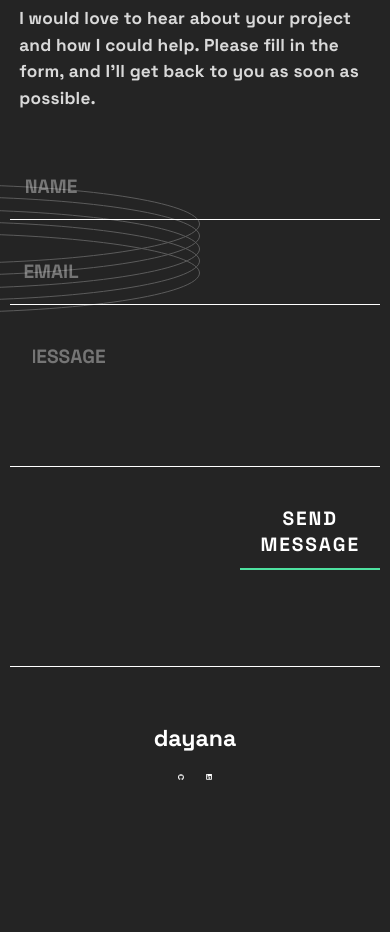
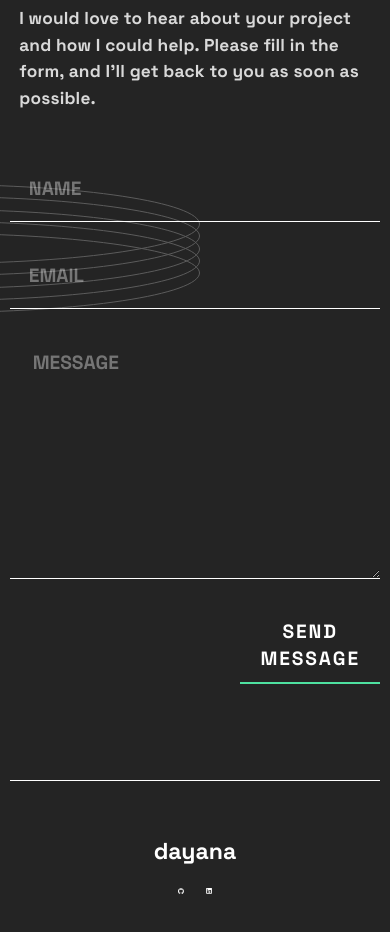
Before and after one commit to drv0228/dayana-portfolio, a React (Create React App) app: page / in a window 390 px wide. Shown: the part 4040-4972 px from the top of the page. Before the commit the page ends 4859 px from the top, so only its background shows below. Built offline with nearby package versions, Linux system fonts and the light colour scheme.

Commit message:
fixed a bug on the contact form and styling improved                                   pending: improve the styling of icons on mobile and tablet viewport                                     improve styling on mobile viewport on general

```diff
--- a/src/components/Contact/Contact.js
+++ b/src/components/Contact/Contact.js
@@ -15,29 +15,34 @@ function Contact() {
     };
 
     const formData = new FormData(e.target);
-        const userName = formData.get("userName");
-        const userEmail = formData.get("userEmail");
-        const userMessage = formData.get("userMessage");
+    const name = formData.get("name");
+    const email = formData.get("email");
+    const message = formData.get("message");
 
     // Set the parameters for the email template
     const emailParams = {
-          from_name: userName,
-          from_email: userEmail,
-          message: userMessage,
+      from_name: name,
+      from_email: email,
+      message: message,
     };
 
     // Send the email using EmailJS
-        emailjs.send(emailJsParams.serviceID, emailJsParams.templateID, emailParams, emailJsParams.userID)
+    emailjs
+      .send(
+        emailJsParams.serviceID,
+        emailJsParams.templateID,
+        emailParams,
+        emailJsParams.userID
+      )
       .then((response) => {
         console.log("Email sent successfully:", response);
-
+        // Reset the form fields
+        e.target.reset();
       })
       .catch((error) => {
         console.error("Email sending failed:", error);
-
       });
   };
-
 
   return (
     <section className="contact-section">
@@ -49,14 +54,36 @@ function Contact() {
         </p>
       </div>
       <form className="contact-section_form" onSubmit={handleMessage}>
-        <input className="form-values" required type="text" name="userName" placeholder="NAME"></input>
-        <input className="form-values" required type="email" name="userEmail" placeholder="EMAIL"></input>
-        <input required
+        <input
+          className="form-values"
+          required
+          type="text"
+          maxlength="30"
+          name="name"
+          placeholder="NAME"
+          pattern="[A-Za-z\s]{1,50}"
+          title="Only letters and spaces allowed"
+        ></input>
+        <input
+          className="form-values"
+          required
+          type="email"
+          name="email"
+          maxlength="30"
+          placeholder="EMAIL"
+        ></input>
+        <textarea
+          required
           className="form-values input-message"
-          type="text" name="userMessage"
+          type="text"
+          name="message"
           placeholder="MESSAGE"
-        ></input>
-        <button className="contact-section_form--button" type="submit">SEND MESSAGE</button>
+          rows="5"
+        ></textarea>
+
+        <button className="contact-section_form--button" type="submit">
+          SEND MESSAGE
+        </button>
       </form>
       <img
         className="contact-section__ovals"
--- a/src/components/Contact/Contact.scss
+++ b/src/components/Contact/Contact.scss
@@ -73,8 +73,9 @@
   border: none;
   border-bottom: 1px solid $p-white;
   background-color: $s-black;
-  &:focus {
-    border-color: $p-green;
+  box-sizing: border-box;
+  &:active {
+    border-color: none;
     background-color: transparent;
   }
   @include tablet {
@@ -84,51 +85,48 @@
   @include desktop {
     width: 30%;
     padding-top: 3rem;
-    // margin-left: 10rem;
 
   }
 }
 .form-values {
   border: none;
+  width: 100%;
   color: $p-grey;
   font-size: 1rem;
-  text-indent: -15rem;
-  padding: 2rem 0rem 1rem 0rem;
+  text-align: left;
+  margin-top: 0.1rem;
+  padding: 2rem 1rem 1rem 1rem;
   background-color: $s-black;
   border-bottom: 1px solid $p-white;
 
   &:focus {
-    border-color: $p-green;
-    background-color: transparent !important;
-  }
+    outline: none;
+    border-color: #ccc;
+    background-color: transparent;
+    }
+
   @include tablet {
     font-size: 0.8rem;
-    text-indent: -19.5rem;
-  }
-  @include desktop {
-    text-indent: -17rem;
   }
 }
+
 .input-message {
+    margin-top: 0.1rem;
     padding-left: 1.2rem;
     padding-bottom: 5rem;
 
     &:focus {
-      border-color: $p-green;
-      background-color: transparent !important;
-    }
-    @include tablet {
-      text-indent: -19rem;
-    }
-    @include desktop {
-      padding-left: 0rem;
-      text-indent: -15.5rem;
+      outline: none;
+    border-color: #ccc;
+    background-color: transparent;
     }
   }
 
 .contact-section_form--button {
   border: none;
+  cursor: pointer;
   font-size: 1rem;
+  margin-top: 0.1rem;
   margin-bottom: 5rem;
   margin-left: 12rem;
   padding: 2rem 0rem 0.5rem 0rem;
```
Lines whose indentation alone changed are shown as unchanged.
